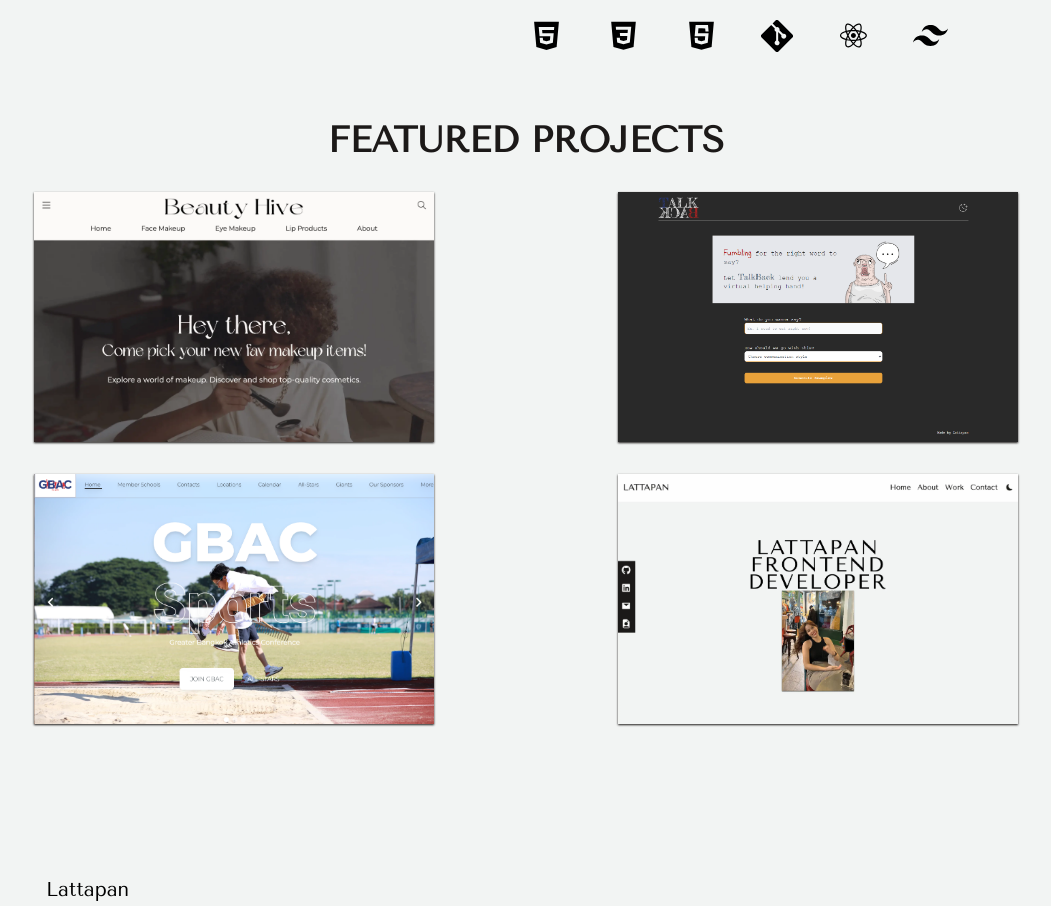
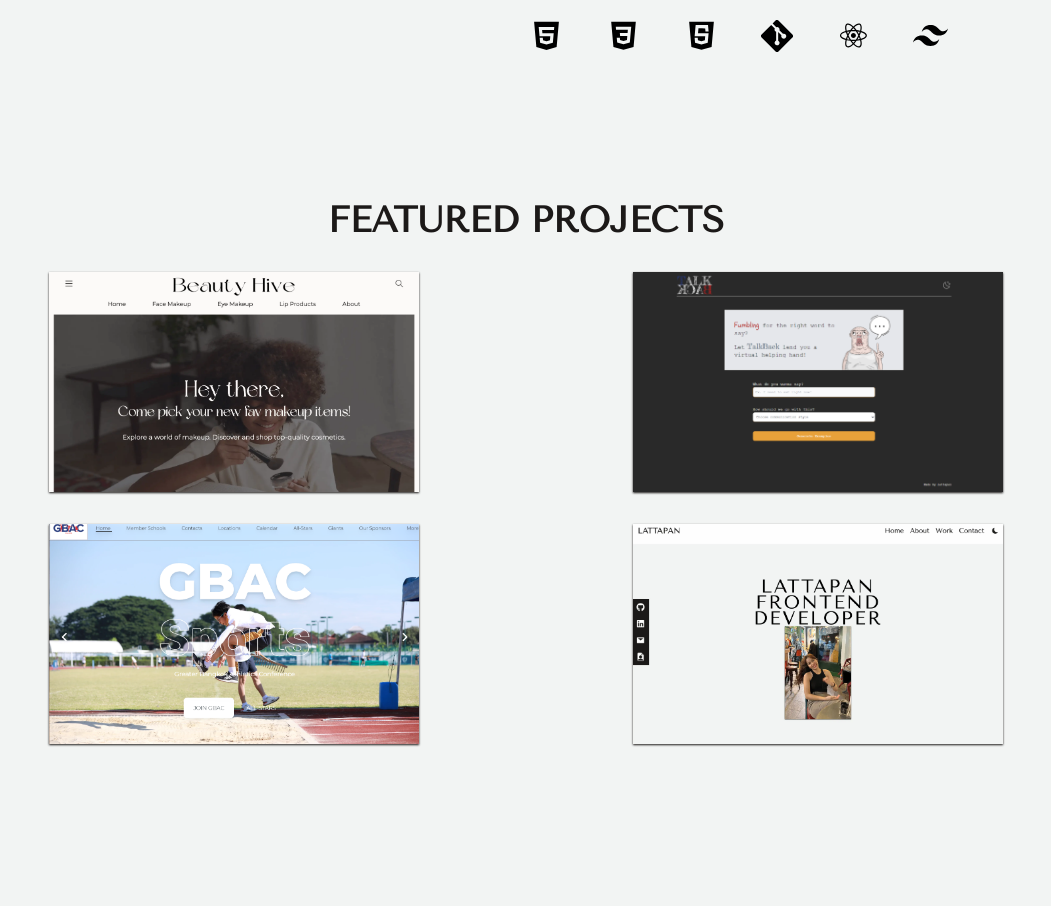
Before and after one commit to lattapanr/portfolio, a React (Vite) app: page / in a window 1280 px wide. Shown: the part 1480-2386 px from the top of the page, without its empty margins (114-1165 px from the left). Built offline with nearby package versions, Linux system fonts and the light colour scheme.

Commit message:
Adjust the size of the containers

```diff
--- a/src/components/About.jsx
+++ b/src/components/About.jsx
@@ -23,15 +23,15 @@ const About = () => {
         <h3 className="uppercase font-bold text-3xl text-center my-10 lg:hidden">
           About Me
         </h3>
-        <p className="w-[100%] text-center lg:text-lg pb-6 lg:pb-0">
+        <p className="w-[100%] text-center xl:text-lg pb-6 lg:pb-0">
   I'm Lattapan (I also go by Noey), a frontend web developer passionate about creating visually appealing and high-performance websites. This site is a testament to my skills in HTML, CSS, JavaScript, React, Tailwind, API integrations and CMS platform like WordPress, showcasing my dedication to web development as my favorite hobby.
 </p>
 
-<p className="text-center lg:text-lg pb-6 lg:pb-0">
+<p className="text-center xl:text-lg pb-6 lg:pb-0">
   I love blending design and functionality. My style focuses on clean, minimal, and modern aesthetics, with a strong emphasis on turning ideas into fully realized projects.
 </p>
 
-<p className="text-center lg:text-lg pb-6 lg:pb-0">
+<p className="text-center xl:text-lg pb-6 lg:pb-0">
   Building websites fuels my creativity and keeps me constantly learning. Let's collaborate and bring your ideas to life!
 </p>
 
--- a/src/components/Work.jsx
+++ b/src/components/Work.jsx
@@ -7,7 +7,7 @@ import "../index.css";
 const ProjectItem = ({ image, title, desc, demoLink, codeLink }) => (
   <div
     style={{ backgroundImage: `url(${image})` }}
-    className="shadow-sm shadow-primary group container flex justify-center items-center mx-auto bg-cover bg-no-repeat bg-center h-[200px] sm:h-[250px] w-full max-w-[340px] sm:max-w-[400px] content_div"
+    className="shadow-sm shadow-primary group container flex justify-center items-center mx-auto bg-cover bg-no-repeat bg-center h-[200px] sm:h-[220px] w-full max-w-[340px] sm:max-w-[370px] content_div"
   >
     <div className="opacity-0 group-hover:opacity-100 transition-opacity duration-500 bg-black bg-opacity-50 p-4 rounded-md">
       <h3 className="text-lg sm:text-xl text-center font-bold text-white tracking-wide">
@@ -40,7 +40,7 @@ const Work = () => {
   return (
     <div
       id="work"
-      className="w-full text-primary mb-[5rem] mt-[5rem] lg:mt-0 lg:mb-0"
+      className="w-full text-primary mb-[5rem] mt-[5rem]"
     >
       <div className="max-w-[1200px] mx-auto px-4 sm:px-8 flex flex-col justify-center">
         <div className="pb-8">
```
